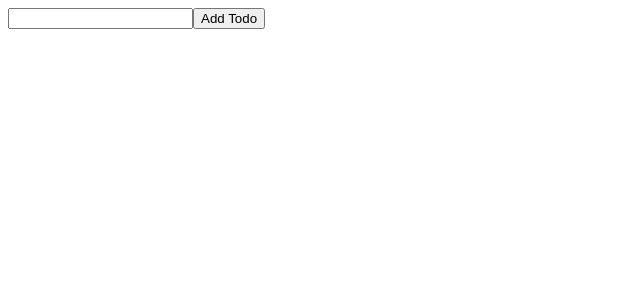
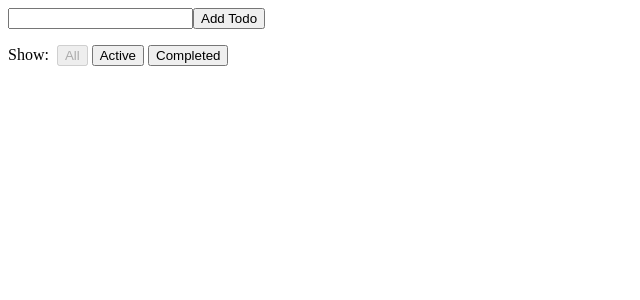
Before and after one commit to trivikr/react-hooks-todo, a React (Create React App) app: page / in a window 1280 px wide. Shown: the top 300 px of the page, without its empty margins (0-640 px from the left). Built offline with nearby package versions, Linux system fonts and the light colour scheme.

Commit message:
Remove Redux from Footer

```diff
--- a/src/components/App.js
+++ b/src/components/App.js
@@ -18,7 +18,7 @@ const App = () => {
       <div>
         <AddTodo />
         <VisibleTodoList />
-        {/*<Footer />*/}
+        <Footer />
       </div>
     </Store>
   );
--- a/src/containers/FilterLink.js
+++ b/src/containers/FilterLink.js
@@ -1,16 +1,16 @@
-import { connect } from 'react-redux'
-import { setVisibilityFilter } from '../actions'
-import Link from '../components/Link'
+import React, { useContext } from "react";
+import { setVisibilityFilter } from "../actions";
+import Link from "../components/Link";
+import StoreContext from "../store/StoreContext";
 
-const mapStateToProps = (state, ownProps) => ({
-  active: ownProps.filter === state.visibilityFilter
-})
-
-const mapDispatchToProps = (dispatch, ownProps) => ({
-  onClick: () => dispatch(setVisibilityFilter(ownProps.filter))
-})
-
-export default connect(
-  mapStateToProps,
-  mapDispatchToProps
-)(Link)
+export default function(props) {
+  const [state, dispatch] = useContext(StoreContext);
+  return (
+    <Link
+      active={props.filter === state.visibilityFilter}
+      onClick={() => dispatch(setVisibilityFilter(props.filter))}
+    >
+      {props.children}
+    </Link>
+  );
+}
```
